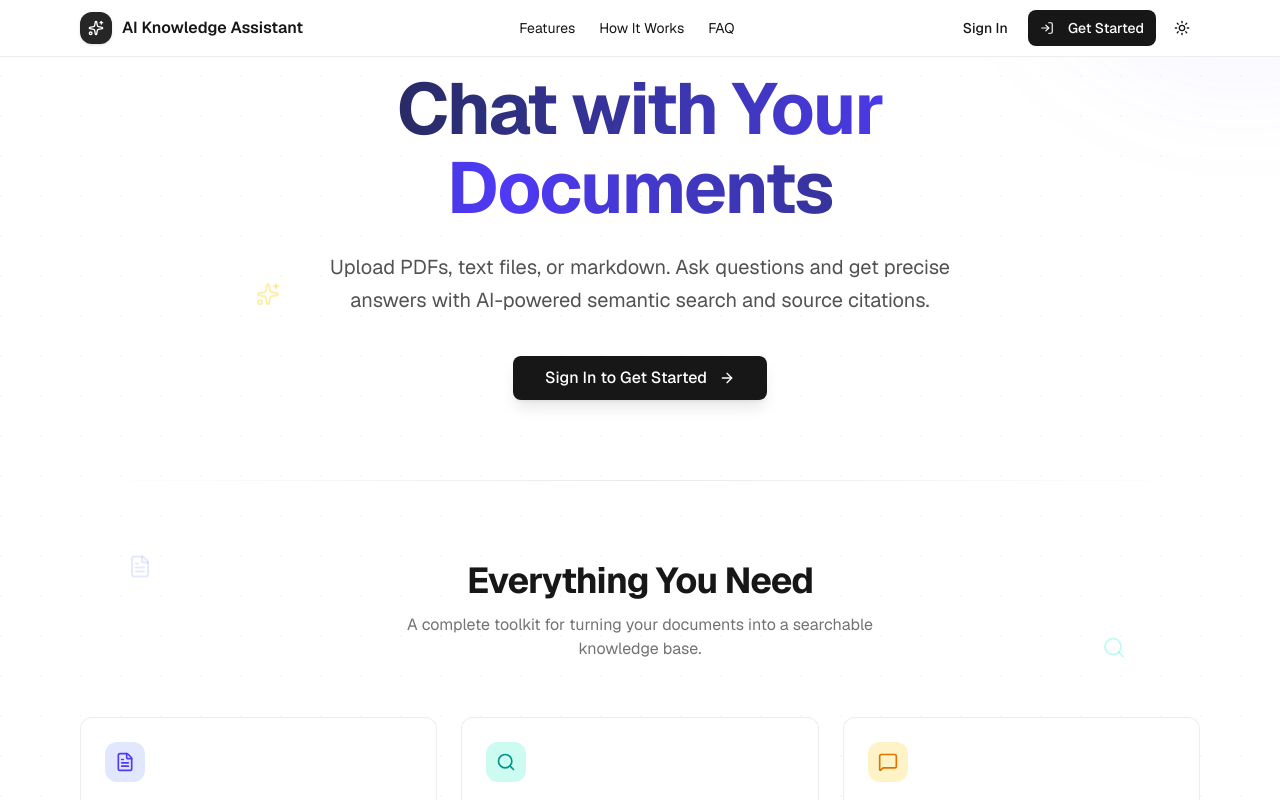
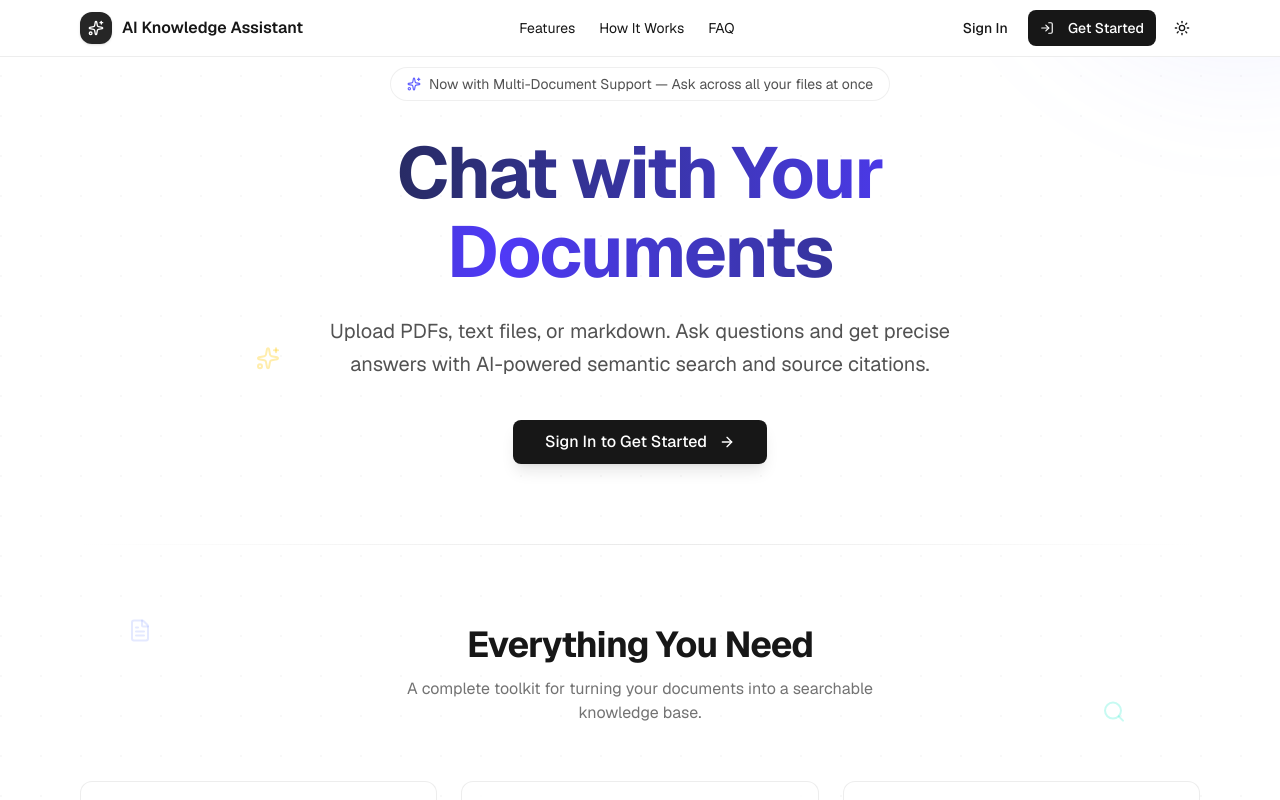
Before and after one commit to Kartikeyongit/ai-knowledge-assistant, a Next.js app in the folder web/: page / in a window 1280 px wide. Shown: the top 800 px of the page. Built offline with nearby package versions, Linux system fonts and the light colour scheme; no server answers.

Commit message:
landing page update

```diff
--- a/web/src/components/landing/hero.tsx
+++ b/web/src/components/landing/hero.tsx
@@ -11,7 +11,7 @@ export function HeroSection() {
   const { isSignedIn } = useAuth();
 
   return (
-    <section id="hero" className="relative pt-32 pb-20 text-center">
+    <section id="hero" className="relative pt-48 pb-20 text-center">
       <FloatingBackground
         icons={[
           { icon: FileText, className: "text-indigo-300/40 dark:text-indigo-400/30", position: "top-24 left-[15%]" },
```
